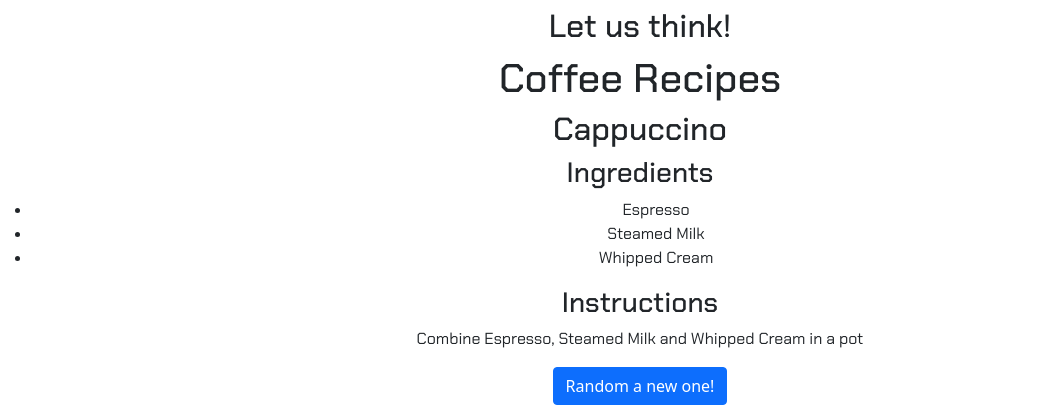
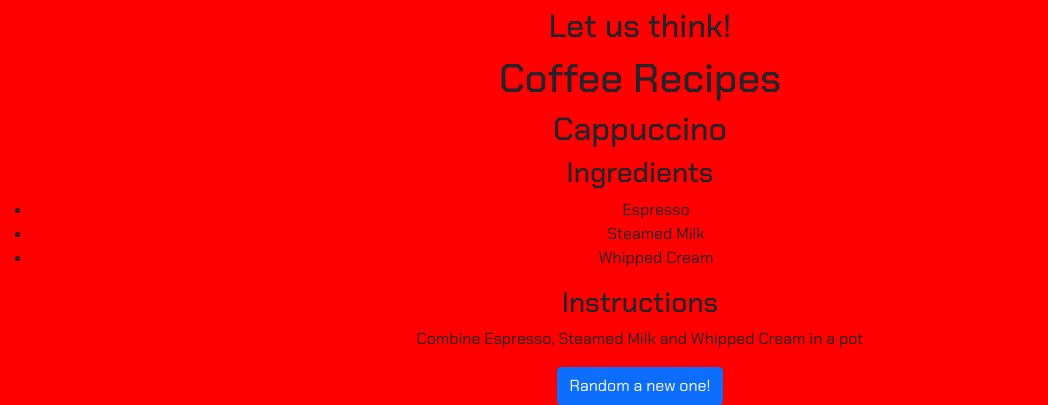
Before and after one commit to HelloYeew/taoloy, a Svelte app: page / in a window 1280 px wide. Shown: the part 395-800 px from the top of the page, without its empty margins (0-1048 px from the left). Built offline with nearby package versions, Linux system fonts and the light colour scheme.

Commit message:
Add background color

```diff
--- a/public/global.css
+++ b/public/global.css
@@ -5,6 +5,6 @@
 	text-align: center;
 }
 
-html {
-	background-color: #ff0000;
+html, body {
+	background-color: #ff0000 !important;
 }
--- a/src/CoffeeRecipe.svelte
+++ b/src/CoffeeRecipe.svelte
@@ -38,6 +38,7 @@
     }
 </script>
 
+<main>
     <h1>Coffee Recipes</h1>
     <h2>{recipe.name}</h2>
     <h3>Ingredients</h3>
@@ -48,4 +49,13 @@
     </ul>
     <h3>Instructions</h3>
     <p>{recipe.instructions}</p>
-<button type="button" class="btn btn-primary" on:click={randomRecipe}>Random a new one!</button>
+    <button type="button" class="btn btn-primary" on:click={randomRecipe}
+        >Random a new one!</button
+    >
+</main>
+
+<style>
+    main {
+        background-color: inherit;
+    }
+</style>
```
Lines whose indentation alone changed are shown as unchanged.
